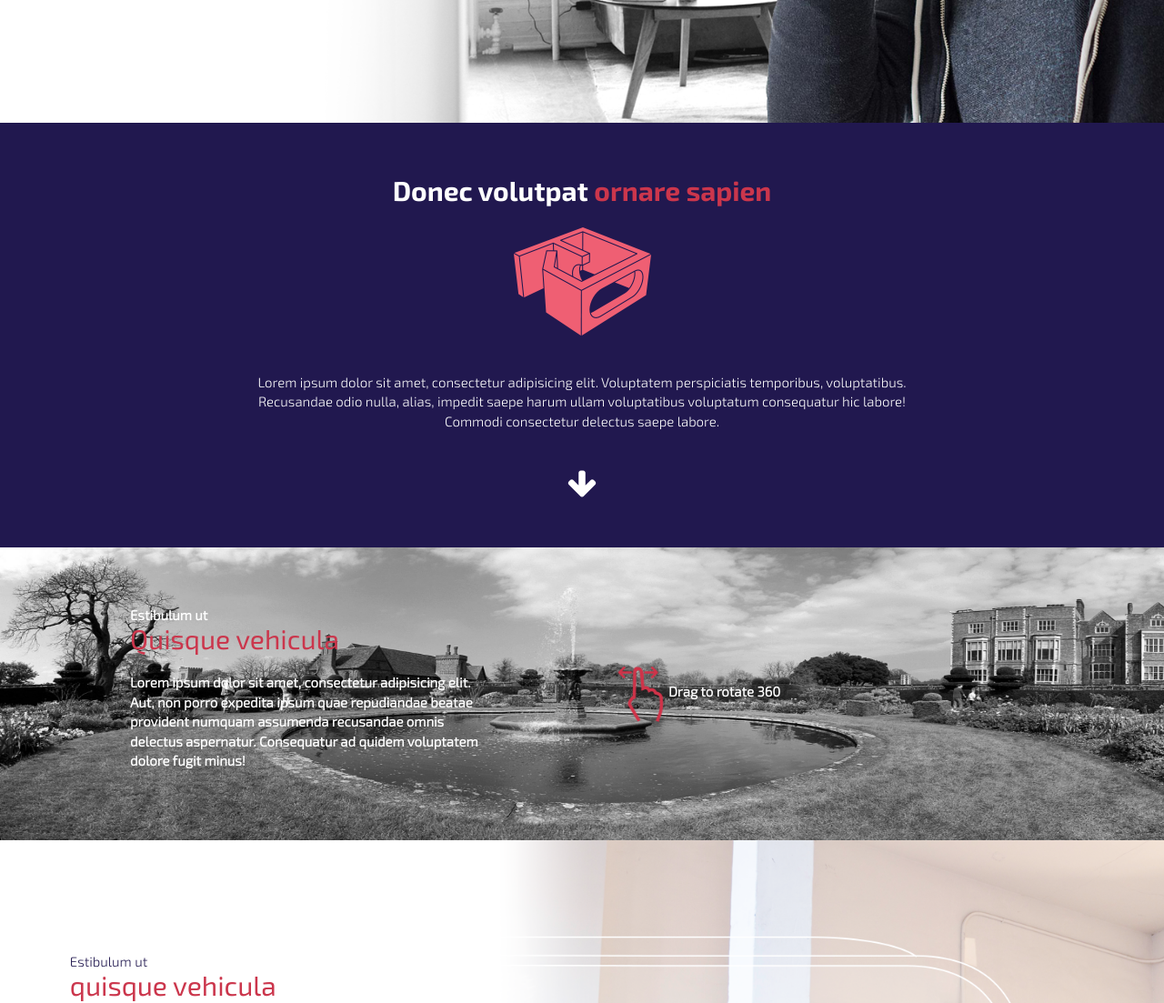
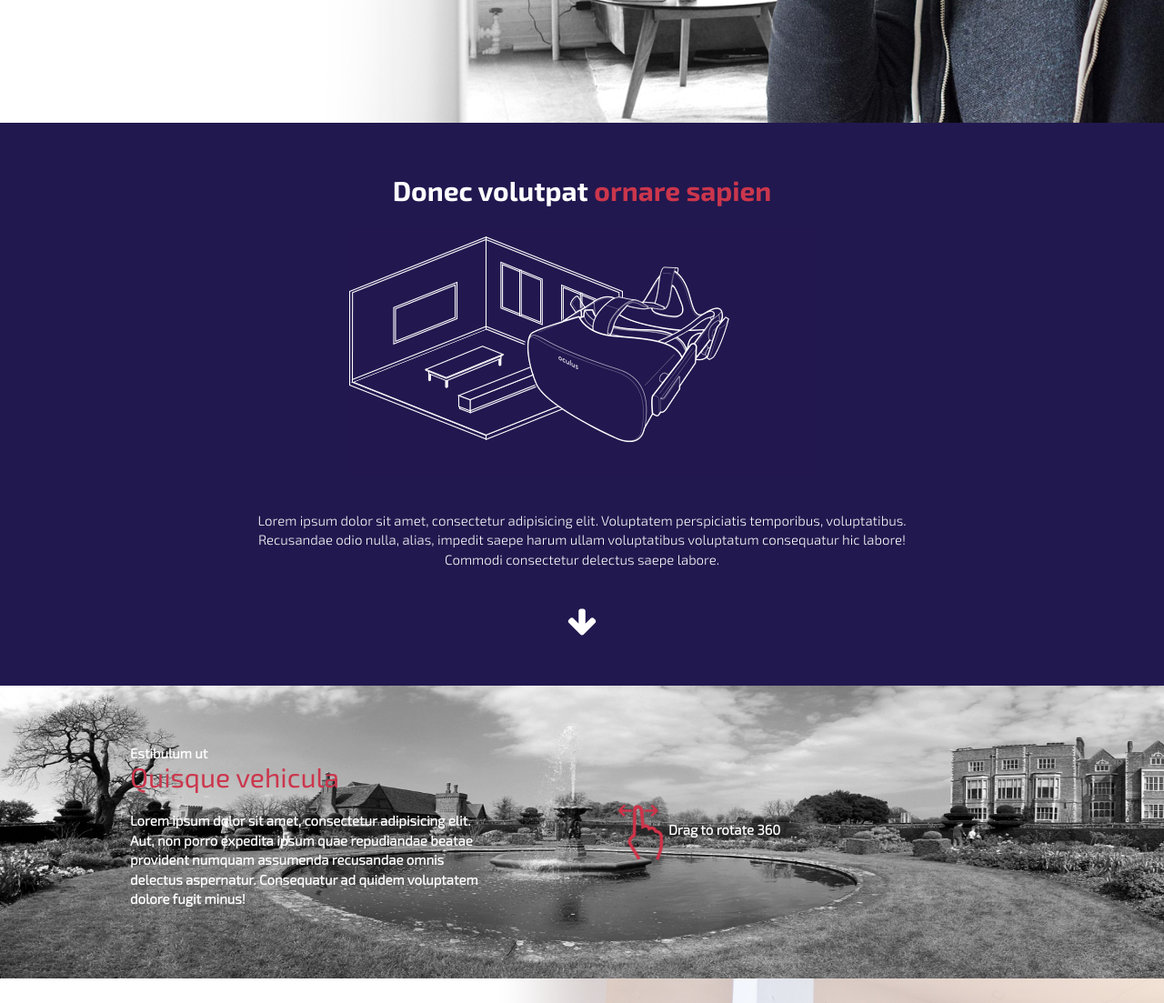
Before and after one commit to swappsco/vrhome, a Django app: page / in a window 1280 px wide. Shown: the part 665-1768 px from the top of the page at 91% size. Run offline with Django 3.2, Linux system fonts and the light colour scheme; parts of the project's set-up code (start-up, migrations or seed data) failed here and were passed over; some libraries are stand-ins or nearby versions.

Commit message:
Updated image second section

```diff
--- a/vrhome/templates/pages/home.html
+++ b/vrhome/templates/pages/home.html
@@ -25,7 +25,7 @@
       <div class="col-sm-12 col-md-8 col-md-offset-2 p-t-30">
         <h2 class="text-center m-b-20"><strong>Donec volutpat <span class="text-primary">ornare sapien</span></strong>
         </h2>
-        <img src="{% static "images/footer-logo.png" %}" alt="vrhome" class="center-block img-responsive">
+        <img src="{% static "images/vrhome-cardboard.png" %}" alt="vrhome" class="center-block img-responsive">
         <p class="text-center m-t-40 m-b-40">Lorem ipsum dolor sit amet, consectetur adipisicing elit. Voluptatem perspiciatis temporibus, voluptatibus. Recusandae odio nulla, alias, impedit saepe harum ullam voluptatibus voluptatum consequatur hic labore! Commodi consectetur delectus saepe labore.</p>
         <p class="text-center"><a href="#third-section" class="text-white"><i class="fa fa-arrow-down f-s-35" aria-hidden="true"></i></a></p>
       </div>
```
